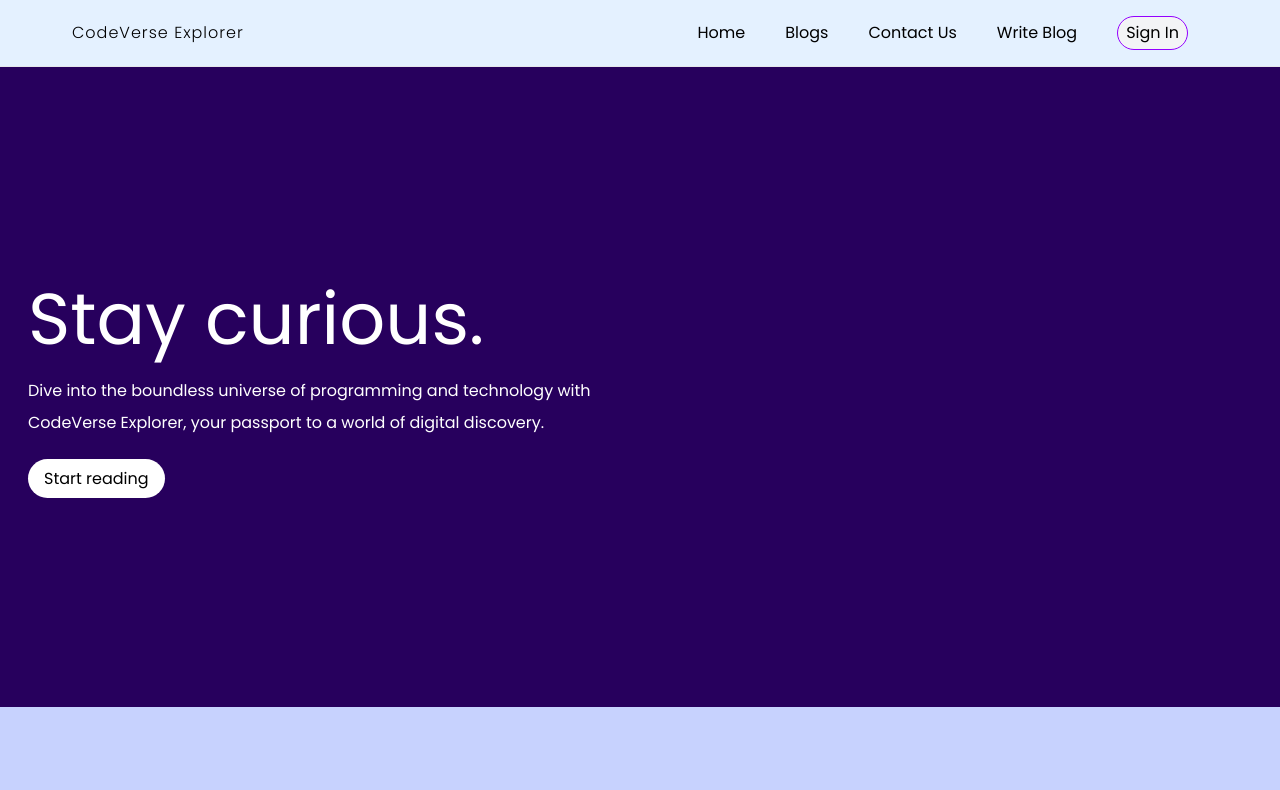
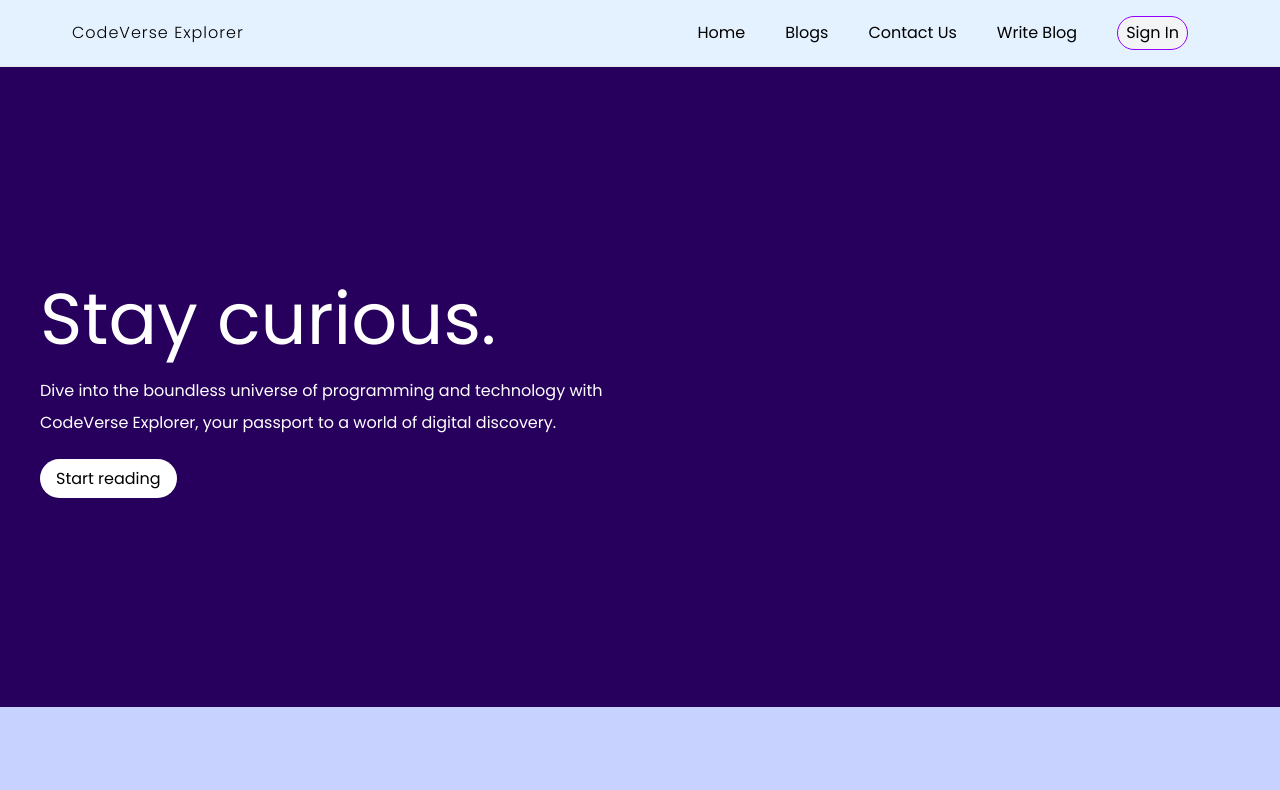
Before and after one commit to bibartaks/codeverse_explorer, a Next.js app: page / in a window 1280 px wide. Shown: the top 790 px of the page. Built offline with nearby package versions, Linux system fonts and the light colour scheme; no server answers; the database is empty.

Commit message:
Fixed some styling issues

```diff
--- a/app/blogs/page.tsx
+++ b/app/blogs/page.tsx
@@ -2,6 +2,7 @@ import { collection, getDocs } from "firebase/firestore"
 import React from "react"
 import { db } from "../firebase"
 import Image from "next/image"
+import Link from "next/link"
 
 type Blog = {
   title: string
@@ -25,6 +26,7 @@ export default async function Blogs() {
       <div className="grid grid-cols-1 lg:grid-cols-2 xl:grid-cols-3 2xl:grid-cols-3 gap-10">
         {blogData.map(blog => (
           <div key={blog.title}>
+            <Link href={`blogs/${encodeURIComponent(blog.title)}`}>
               <Image
                 src={blog.image}
                 alt="blogimage"
@@ -34,6 +36,7 @@ export default async function Blogs() {
               />
               <h1 className="mb-2">{blog.title}</h1>
               <p className="text-gray-400">#{blog.category}</p>
+            </Link>
           </div>
         ))}
       </div>
--- a/app/components/BlogShowCase/BlogShowCase.tsx
+++ b/app/components/BlogShowCase/BlogShowCase.tsx
@@ -29,7 +29,7 @@ export default function Blog({
 }) {
   return (
     <>
-      <div className="max-w-[1600px] px-5 flex flex-col lg:flex-row xl:flex-row xll:flex-row">
+      <div className="max-w-[1600px]  flex flex-col lg:flex-row xl:flex-row xll:flex-row">
         <div className="mr-20 w-[100%]">
           <Image src={img} alt="Blog Image" width={1000} height={1000} />
           <h1 className="font-bold py-5 text-2xl">{title}</h1>
--- a/app/components/Landing/Landing.tsx
+++ b/app/components/Landing/Landing.tsx
@@ -7,7 +7,7 @@ export default function Landing() {
   return (
     // <header className="h-[80vh] px-5 bg-[#142850] text-white">
     <header className="h-[80vh] px-5 bg-[#27005D] text-white">
-      <div className="w-[100%]  max-w-[1500px] m-auto h-[100%] flex  justify-between items-center px-2">
+      <div className="container  m-auto h-[100%] flex  justify-between items-center px-5">
         <div>
           <h1 className="text-3xl lg:text-7xl xll:text-7xl xll:text-7xl mb-5">
             Stay curious.
```
Lines whose indentation alone changed are shown as unchanged.
